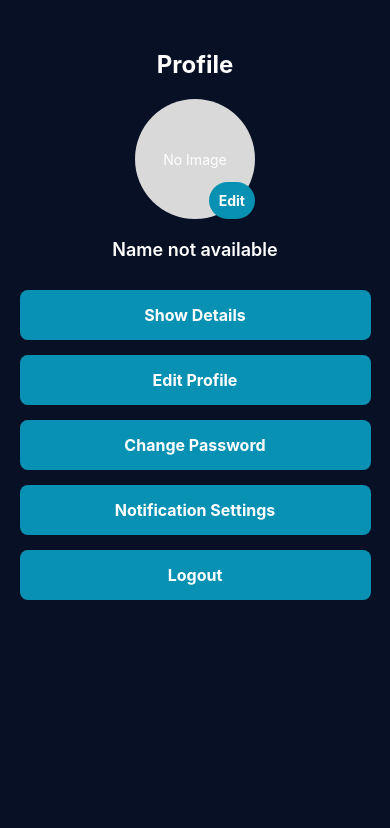
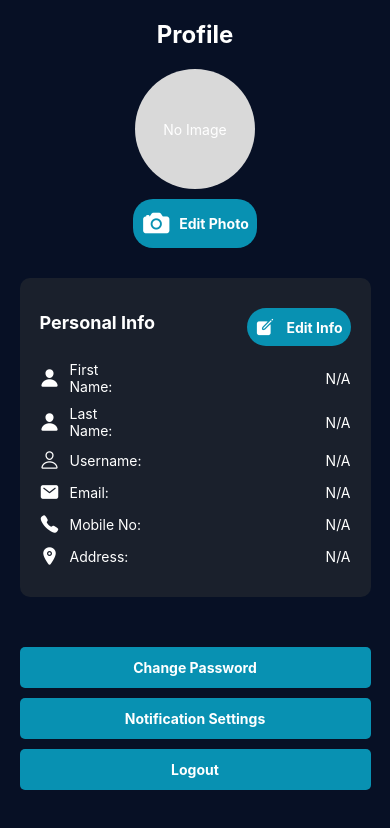
Before and after one commit to 19utanez/WatchTower-Citizen-Mobile, a React Native app: screen /Profile in a window 390 px wide. Shown: the top 828 px of the page. Built offline with nearby package versions, Linux system fonts and the light colour scheme.

Commit message:
Profile Screen new UI

```diff
--- a/app/screens/ProfileScreen.jsx
+++ b/app/screens/ProfileScreen.jsx
@@ -2,12 +2,12 @@ import React, { useEffect, useState } from 'react';
 import { View, Text, StyleSheet, TouchableOpacity, Image, ActivityIndicator, Alert } from 'react-native';
 import AsyncStorage from '@react-native-async-storage/async-storage';
 import { launchImageLibrary } from 'react-native-image-picker';
+import Icon from 'react-native-vector-icons/Ionicons';
 
 export default function ProfileScreen({ navigation }) {
     const [citizen, setCitizen] = useState(null);
     const [loading, setLoading] = useState(true);
 
-    // Fetch citizen data
     const fetchCitizenData = async () => {
         try {
             const loggedInUser = await AsyncStorage.getItem('loggedInUser');
@@ -35,7 +35,6 @@ export default function ProfileScreen({ navigation }) {
         fetchCitizenData();
     }, []);
 
-    // Handle image picker
     const handleImagePicker = () => {
         launchImageLibrary({ mediaType: 'photo', quality: 1 }, async (response) => {
             if (response.didCancel) {
@@ -59,7 +58,7 @@ export default function ProfileScreen({ navigation }) {
 
                     if (updateResponse.ok) {
                         const updatedCitizen = await updateResponse.json();
-                        setCitizen(updatedCitizen); // Update local state with new profile image
+                        setCitizen(updatedCitizen);
                         Alert.alert('Success', 'Profile image updated successfully');
                     } else {
                         Alert.alert('Error', 'Failed to update profile image');
@@ -69,7 +68,6 @@ export default function ProfileScreen({ navigation }) {
         });
     };
 
-    // Convert image URI to base64
     const uriToBase64 = (uri) => {
         return new Promise((resolve, reject) => {
             fetch(uri)
@@ -84,21 +82,8 @@ export default function ProfileScreen({ navigation }) {
         });
     };
 
-    // Function to show details in an alert
-    const showDetails = () => {
-        if (citizen) {
-            Alert.alert(
-                'Details',
-                `Name: ${citizen.firstName} ${citizen.lastName}\nUsername: ${citizen.username}\nEmail: ${citizen.email}\nMobile: ${citizen.mobileNumber}\nAddress: ${citizen.address}`
-            );
-        } else {
-            Alert.alert('Error', 'No details available to show.');
-        }
-    };
-
-    // Function to handle logout
     const handleLogout = () => {
-        AsyncStorage.clear(); // Clear AsyncStorage on logout
+        AsyncStorage.clear();
         navigation.reset({
             index: 0,
             routes: [{ name: 'Login' }],
@@ -130,23 +115,70 @@ export default function ProfileScreen({ navigation }) {
                     </View>
                 )}
                 <TouchableOpacity style={styles.editButton} onPress={handleImagePicker}>
-                    <Text style={styles.editButtonText}>Edit</Text>
+                    <Icon name="camera" size={30} color="#FFF" />
+                    <Text style={styles.editButtonText}>Edit Photo</Text>
                 </TouchableOpacity>
             </View>
 
-            <Text style={styles.nameText}>
-                {citizen ? `${citizen.firstName} ${citizen.lastName}` : 'Name not available'}
-            </Text>
+            <View style={styles.infoContainer}>
+                <View style={styles.infoHeader}>
+                    <Text style={styles.infoTitle}>Personal Info</Text>
+                    <TouchableOpacity style={styles.editInfoButton}>
+                        <Icon name="create" size={20} color="#FFF" />  {/* Edit Icon */}
+                        <Text style={styles.editButtonText}> Edit Info</Text>  {/* Edit Info Text */}
+                    </TouchableOpacity>
+                </View>
 
-            <TouchableOpacity style={styles.button} onPress={showDetails}>
-                <Text style={styles.buttonText}>Show Details</Text>
-            </TouchableOpacity>
-            <TouchableOpacity
-                style={styles.button}
-                onPress={() => navigation.navigate('EditProfileForm', { citizen })}
-            >
-                <Text style={styles.buttonText}>Edit Profile</Text>
-            </TouchableOpacity>
+                <View style={styles.infoTextRow}>
+                    <View style={styles.iconLabelContainer}>
+                        <Icon name="person" size={20} color="#FFF" />
+                        <Text style={styles.infoLabel}>First Name:</Text>
+                    </View>
+                    <Text style={styles.infoText}>{citizen?.firstName || 'N/A'}</Text>
+                </View>
+
+                <View style={styles.infoTextRow}>
+                    <View style={styles.iconLabelContainer}>
+                        <Icon name="person" size={20} color="#FFF" />
+                        <Text style={styles.infoLabel}>Last Name:</Text>
+                    </View>
+                    <Text style={styles.infoText}>{citizen?.lastName || 'N/A'}</Text>
+                </View>
+
+                <View style={styles.infoTextRow}>
+                    <View style={styles.iconLabelContainer}>
+                        <Icon name="person-outline" size={20} color="#FFF" />
+                        <Text style={styles.infoLabel}>Username:</Text>
+                    </View>
+                    <Text style={styles.infoText}>{citizen?.username || 'N/A'}</Text>
+                </View>
+
+                <View style={styles.infoTextRow}>
+                    <View style={styles.iconLabelContainer}>
+                        <Icon name="mail" size={20} color="#FFF" />
+                        <Text style={styles.infoLabel}>Email:</Text>
+                    </View>
+                    <Text style={styles.infoText}>{citizen?.email || 'N/A'}</Text>
+                </View>
+
+                <View style={styles.infoTextRow}>
+                    <View style={styles.iconLabelContainer}>
+                        <Icon name="call" size={20} color="#FFF" />
+                        <Text style={styles.infoLabel}>Mobile No:</Text>
+                    </View>
+                    <Text style={styles.infoText}>{citizen?.mobileNumber || 'N/A'}</Text>
+                </View>
+
+                <View style={styles.infoTextRow}>
+                    <View style={styles.iconLabelContainer}>
+                        <Icon name="location" size={20} color="#FFF" />
+                        <Text style={styles.infoLabel}>Address:</Text>
+                    </View>
+                    <Text style={styles.infoText}>{citizen?.address || 'N/A'}</Text>
+                </View>
+            </View>
+
+            <View style={styles.buttonContainer}>
                 <TouchableOpacity style={styles.button}>
                     <Text style={styles.buttonText}>Change Password</Text>
                 </TouchableOpacity>
@@ -157,6 +189,7 @@ export default function ProfileScreen({ navigation }) {
                     <Text style={styles.buttonText}>Logout</Text>
                 </TouchableOpacity>
             </View>
+        </View>
     );
 }
 
@@ -164,8 +197,8 @@ const styles = StyleSheet.create({
     container: {
         flex: 1,
         alignItems: 'center',
-        paddingTop: 50,
         backgroundColor: '#071025',
+        paddingTop: 20,
     },
     profileText: {
         fontSize: 24,
@@ -174,8 +207,8 @@ const styles = StyleSheet.create({
         color: '#FFF',
     },
     profileImageContainer: {
-        position: 'relative',
-        marginBottom: 20,
+        alignItems: 'center',
+        marginBottom: 30,
     },
     profileImage: {
         width: 120,
@@ -194,34 +227,77 @@ const styles = StyleSheet.create({
         color: '#FFF',
     },
     editButton: {
-        position: 'absolute',
-        bottom: 0,
-        right: 0,
+        flexDirection: 'row', // Align items side by side
+        alignItems: 'center', // Vertically center the items
+        marginTop: 10,
         backgroundColor: '#0891b2',
-        borderRadius: 50,
-        padding: 10,
+        padding: 8,
+        borderRadius: 20,
     },
     editButtonText: {
-        color: '#fff',
+        color: '#FFF',
         fontWeight: 'bold',
+        marginLeft: 8, // Adjust space between icon and text
     },
-    nameText: {
-        fontSize: 18,
-        fontWeight: '600',
-        color: '#FFF',
+    infoContainer: {
+        width: '90%',
+        backgroundColor: '#1A202C',
+        padding: 20,
+        borderRadius: 10,
         marginBottom: 30,
     },
-    button: {
-        width: '90%',
-        backgroundColor: '#0891b2',
-        padding: 15,
-        borderRadius: 8,
+    infoHeader: {
+        flexDirection: 'row',
+        justifyContent: 'space-between',
         alignItems: 'center',
         marginBottom: 15,
     },
+    infoTitle: {
+        color: '#FFF',
+        fontSize: 18,
+        fontWeight: 'bold',
+    },
+    editInfoButton: {
+        flexDirection: 'row', // Align items in a row (side by side)
+        alignItems: 'center',  // Vertically center the items
+        marginTop: 10,
+        backgroundColor: '#0891b2',
+        padding: 8,
+        borderRadius: 20,
+    },
+    infoTextRow: {
+        flexDirection: 'row',
+        marginBottom: 10,
+        alignItems: 'center',
+    },
+    iconLabelContainer: {
+        flexDirection: 'row',
+        alignItems: 'center',
+        flex: 1,
+    },
+    infoLabel: {
+        color: '#FFF',
+        fontSize: 14,
+        marginLeft: 10,
+    },
+    infoText: {
+        color: '#FFF',
+        textAlign: 'right',
+        flex: 2,
+    },
+    buttonContainer: {
+        width: '90%',
+        marginTop: 20,
+    },
+    button: {
+        backgroundColor: '#0891b2',
+        padding: 12,
+        marginBottom: 10,
+        borderRadius: 5,
+        alignItems: 'center',
+    },
     buttonText: {
-        color: '#fff',
-        fontSize: 16,
+        color: '#FFF',
         fontWeight: 'bold',
     },
 });
```
Lines whose indentation alone changed are shown as unchanged.
